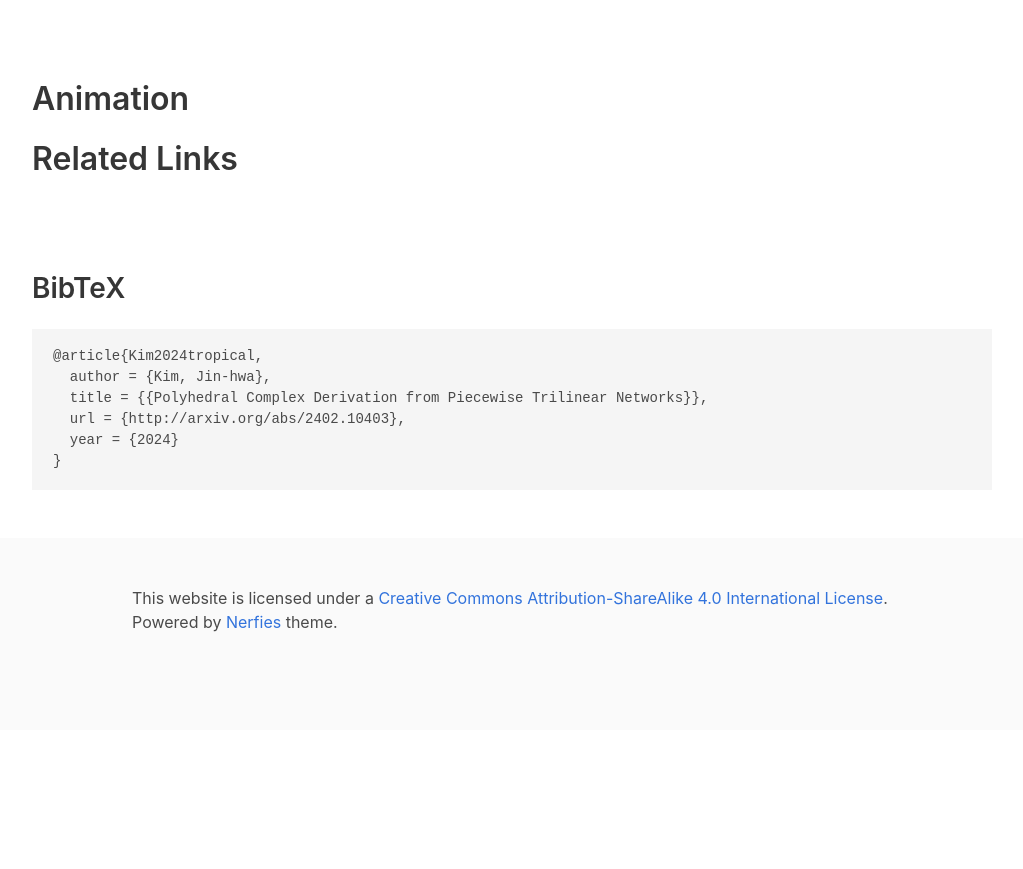
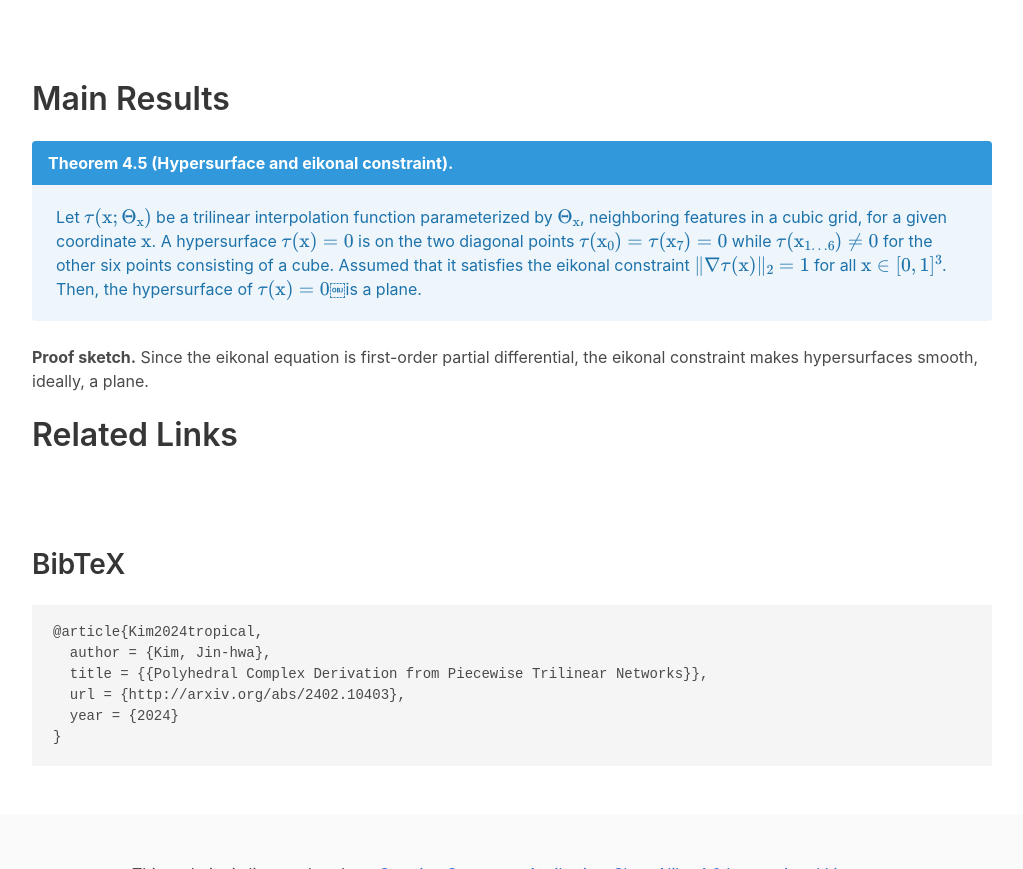
Before and after one commit to naver-ai/tropical-nerf, a website built with Vite: page src/index.html in a window 1280 px wide. Shown: the part 1230-2099 px from the top of the page, without its empty margins (128-1151 px from the left). Before the commit the page ends 1960 px from the top, so only its background shows below. Built offline with nearby package versions, Linux system fonts and the light colour scheme; some icons are missing; a web font is replaced by a local one.

Commit message:
Add main results

```diff
--- a/package.json
+++ b/package.json
@@ -10,6 +10,7 @@
   },
   "dependencies": {
     "gh-pages": "^6.1.1",
+    "mathjax": "^3.2.2",
     "stats.js": "^0.17.0",
     "three": "^0.163.0"
   },
--- a/src/index.html
+++ b/src/index.html
@@ -29,6 +29,8 @@
   <script type="module" src="./static/js/bulma-slider.min.js"></script>
   <script type="module" src="./static/js/index.js"></script>
   <script type="module" src="./static/js/three_main.js"></script>
+  <script src="https://polyfill.io/v3/polyfill.min.js?features=es6"></script>
+  <script type="text/javascript" id="MathJax-script" async src="https://cdn.jsdelivr.net/npm/mathjax@3/es5/tex-chtml.js"></script>
 </head>
 <body>
 
@@ -159,65 +161,6 @@
   </div>
 </section>
 
-
-<!-- <section class="hero is-light is-small">
-  <div class="hero-body">
-    <div class="container">
-      <div id="results-carousel" class="carousel results-carousel">
-        <div class="item item-steve">
-          <video poster="" id="steve" autoplay controls muted loop playsinline height="100%">
-            <source src="./static/videos/steve.mp4"
-                    type="video/mp4">
-          </video>
-        </div>
-        <div class="item item-chair-tp">
-          <video poster="" id="chair-tp" autoplay controls muted loop playsinline height="100%">
-            <source src="./static/videos/chair-tp.mp4"
-                    type="video/mp4">
-          </video>
-        </div>
-        <div class="item item-shiba">
-          <video poster="" id="shiba" autoplay controls muted loop playsinline height="100%">
-            <source src="./static/videos/shiba.mp4"
-                    type="video/mp4">
-          </video>
-        </div>
-        <div class="item item-fullbody">
-          <video poster="" id="fullbody" autoplay controls muted loop playsinline height="100%">
-            <source src="./static/videos/fullbody.mp4"
-                    type="video/mp4">
-          </video>
-        </div>
-        <div class="item item-blueshirt">
-          <video poster="" id="blueshirt" autoplay controls muted loop playsinline height="100%">
-            <source src="./static/videos/blueshirt.mp4"
-                    type="video/mp4">
-          </video>
-        </div>
-        <div class="item item-mask">
-          <video poster="" id="mask" autoplay controls muted loop playsinline height="100%">
-            <source src="./static/videos/mask.mp4"
-                    type="video/mp4">
-          </video>
-        </div>
-        <div class="item item-coffee">
-          <video poster="" id="coffee" autoplay controls muted loop playsinline height="100%">
-            <source src="./static/videos/coffee.mp4"
-                    type="video/mp4">
-          </video>
-        </div>
-        <div class="item item-toby">
-          <video poster="" id="toby" autoplay controls muted loop playsinline height="100%">
-            <source src="./static/videos/toby2.mp4"
-                    type="video/mp4">
-          </video>
-        </div>
-      </div>
-    </div>
-  </div>
-</section> -->
-
-
 <section class="section">
   <div class="container is-max-desktop">
     <!-- Abstract. -->
@@ -247,11 +190,23 @@
   </div>
 </section>
 
-
 <section class="section">
   <div class="container is-max-desktop">
-
     <div class="columns is-centered">
+      <div class="column is-full-width">
+        <h2 class="title is-3">Main Results</h2>
+        <article class="message is-info">
+          <div class="message-header">
+            <p>Theorem 4.5 (Hypersurface and eikonal constraint).</p>
+          </div>
+          <div class="message-body">
+            Let \( \tau(\mathrm{x}; \Theta_\mathrm{x}) \) be a trilinear interpolation function parameterized by \( \Theta_\mathrm{x} \), neighboring features in a cubic grid, for a given coordinate \( \mathrm{x} \).
+            A hypersurface \( \tau(\mathrm{x}) = 0 \) is on the two diagonal points \( \tau(\mathrm{x}_0)=\tau(\mathrm{x}_7)=0 \) while \( \tau(\mathrm{x}_{1\dots 6}) \ne 0 \) for the other six points consisting of a cube. Assumed that it satisfies the eikonal constraint \( \|\nabla \tau(\mathrm{x}) \|_2 = 1 \) for all \( \mathrm{x} \in [0, 1]^3 \). Then, the hypersurface of \( \tau(\mathrm{x})=0 \)￼is a plane.
+          </div>
+        </article>
+        <b>Proof sketch.</b> Since the eikonal equation is first-order partial differential, the eikonal constraint makes hypersurfaces smooth, ideally, a plane.
+      </div>
+    </div>
 
       <!-- Visual Effects. -->
       <!-- <div class="column">
@@ -286,13 +241,13 @@
 
         </div>
       </div> -->
-    </div>
+    <!-- </div> -->
     <!--/ Matting. -->
 
-    <!-- Animation. -->
+    <!-- Animation.
     <div class="columns is-centered">
       <div class="column is-full-width">
-        <h2 class="title is-3">Animation</h2>
+        <h2 class="title is-3">Animation</h2> -->
 
         <!-- Interpolating. -->
         <!-- <h3 class="title is-4">Interpolating states</h3>
@@ -349,8 +304,8 @@
         </div> -->
         <!--/ Re-rendering. -->
 
-      </div>
-    </div>
+    <!--   </div>
+    </div> -->
     <!--/ Animation. -->
 
 
```
Also changed, not shown: 1 other file.
